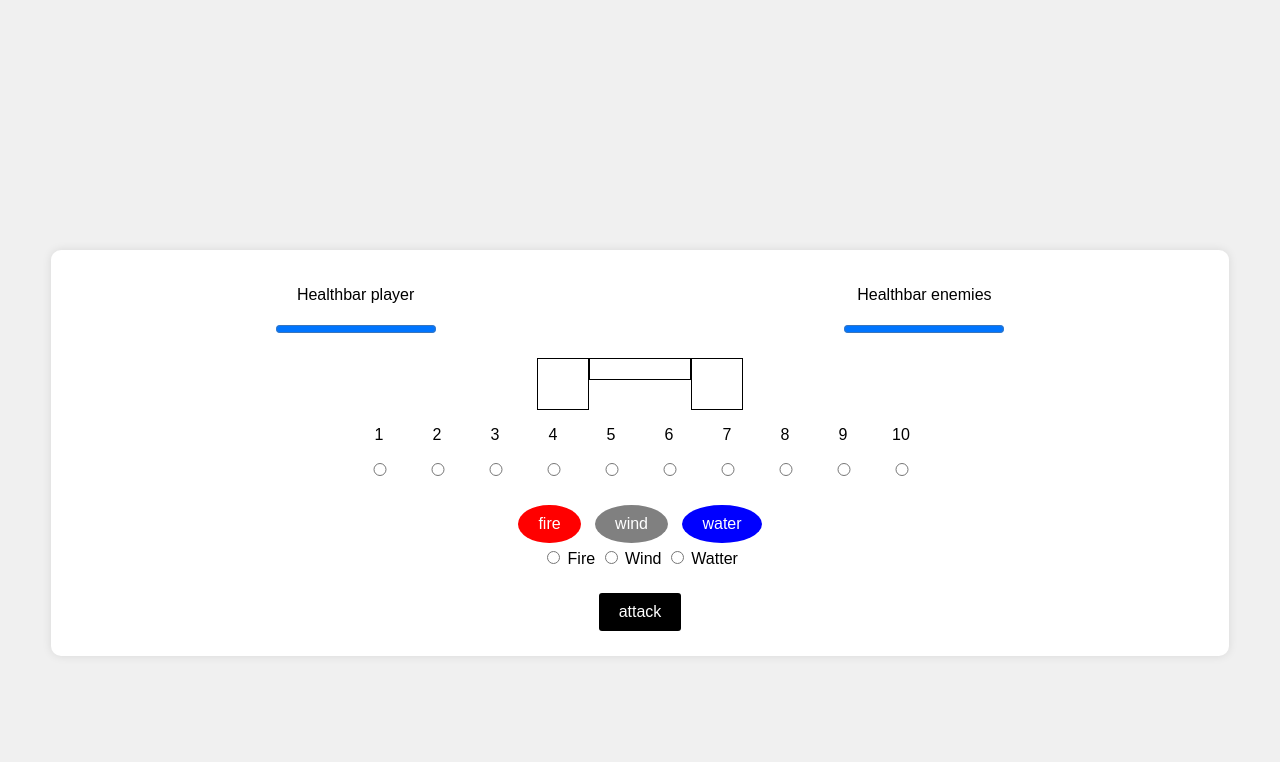
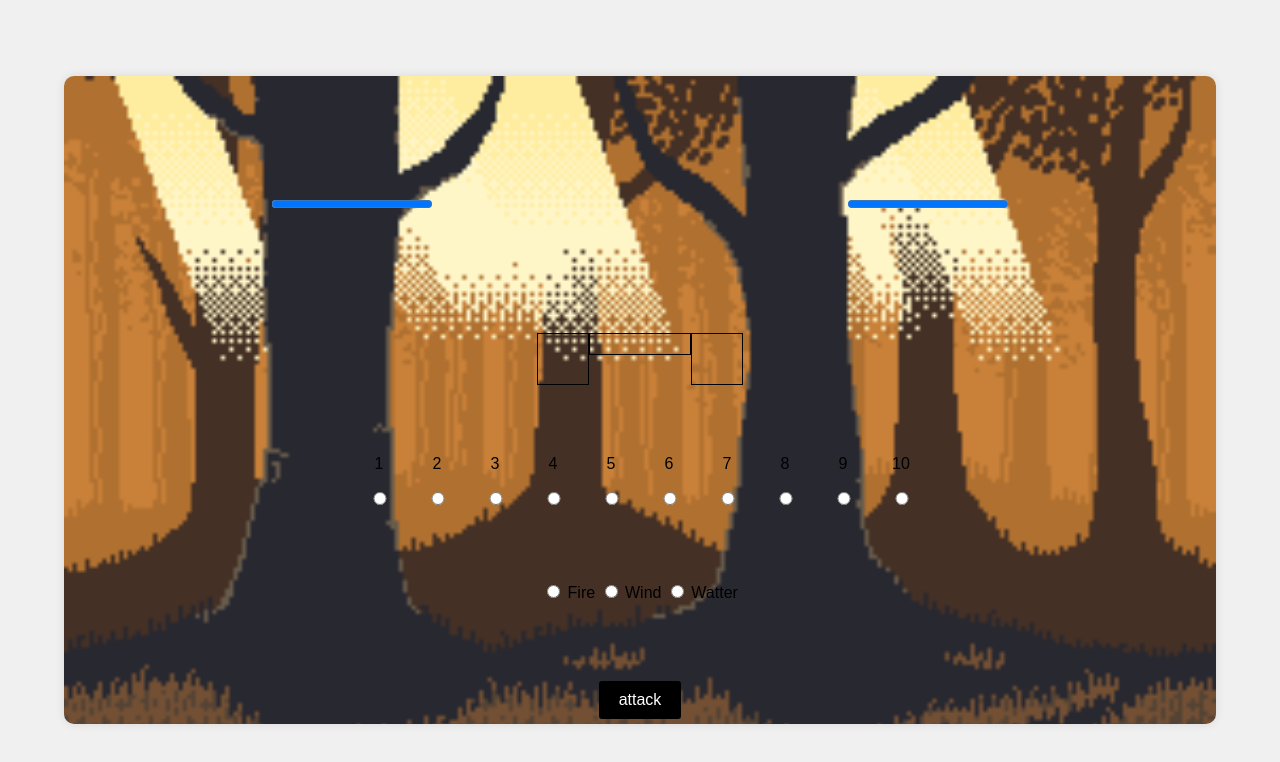
Before and after one commit to geraldsimanullang/the-spellcaster, a plain HTML site: page index.html in a window 1280 px wide. Drawn offline with Linux system fonts and the light colour scheme.

Commit message:
progress

```diff
--- a/index.html
+++ b/index.html
@@ -8,14 +8,16 @@
 </head>
 <body>
     <div class="container">
+<!--=============================== attackHistory ===============================-->
+        <div class="attack-history">
+
+        </div>
 <!--=============================== healthbars ===============================-->
         <div class="health-bars">
             <div>
-                <p>Healthbar player</p>
                 <progress id="player-health" max="50"></progress>
             </div>
             <div>
-                <p>Healthbar enemies</p>
                 <progress id="opponent-health" max="50"></progress>
             </div>
         </div>
@@ -71,11 +73,7 @@
 
   <!--=============================== element choices ===============================-->
         </div>
-        <div class="choices">
-            <button id="fire" onclick="play('fire')">fire</button>
-            <button id="wind" onclick="play('wind')">wind</button>
-            <button id="water" onclick="play('water')">water</button>
-
+        <div class="element">
             <form>
               <input type="radio" name="element" value="fire" id="fire"> Fire
               <input type="radio" name="element" value="wind" id="wind"> Wind
--- a/style.css
+++ b/style.css
@@ -2,20 +2,33 @@ body {
   font-family: Arial, sans-serif;
   text-align: center;
   background-color: #f0f0f0;
-  margin-top: 200px;
+  margin: 0;
   padding: 0;
+  display: flex;
+  justify-content: center;
+  align-items: center;
+  height: 100vh;
 }
 
 /* =================== container =================== */
 .container {
-  background-color: white;
+  background: url("Assets/parallax-forest-front-trees.png");
+  background-size: cover;
   border-radius: 10px;
   box-shadow: 0 0 10px rgba(0, 0, 0, 0.1);
-  display: inline-block;
-  margin-top: 50px;
-  padding: 20px;
+  display: flex;
+  justify-content: space-between;
+  flex-direction: column;
   text-align: center;
   width: 90%;
+  aspect-ratio: 16 / 9;
+
+
+}
+
+/* ===================healthbars =================== */
+.attack-history {
+  height: 10%;
 }
 
 /* ===================healthbars =================== */
@@ -23,10 +36,16 @@ body {
   display: flex;
   justify-content: space-around;
   margin-bottom: 20px;
+  width: 100%;
+  height: 10%;
 }
 
 .health-bars div {
   text-align: center;
+}
+
+.player-health, .opponent-health {
+  width: 100%
 }
 
 /* =================== input attack =================== */
@@ -44,7 +63,7 @@ body {
 
 /* =================== element button =================== */
 
-.choices button#fire {
+.element button#fire {
   background-color: red;
   border: none;
   border-radius: 50%;
@@ -55,7 +74,7 @@ body {
   padding: 10px 20px;
 }
 
-.choices button#wind {
+.element button#wind {
   background-color: grey;
   border: none;
   border-radius: 50%;
@@ -66,7 +85,7 @@ body {
   padding: 10px 20px;
 }
 
-.choices button#water {
+.element button#water {
   background-color: blue;
   border: none;
   border-radius: 50%;
@@ -77,13 +96,13 @@ body {
   padding: 10px 20px;
 }
 
-.choices button#fire:hover {
+.element button#fire:hover {
   background-color: darkred;
 }
-.choices button#wind:hover {
+.element button#wind:hover {
   background-color: darkgrey;
 }
-.choices button#water:hover {
+.element button#water:hover {
   background-color: #0056b3;
 }
 
```
